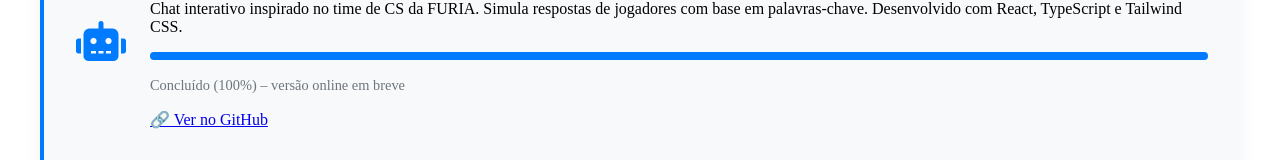
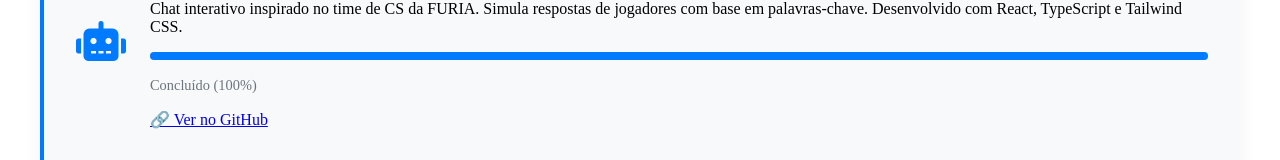
Before and after one commit to educlima/eduardo-portfolio, a plain HTML site: page projetos.html in a window 1280 px wide. Shown: the part 800-960 px from the top of the page. Drawn offline with Linux system fonts and the light colour scheme.

Commit message:
Update projetos.html

```diff
--- a/projetos.html
+++ b/projetos.html
@@ -73,7 +73,7 @@
     <div class="progress-bar">
       <div class="progress" style="width: 100%;"></div>
     </div>
-    <span class="progress-text">Concluído (100%) – versão online em breve</span>
+    <span class="progress-text">Concluído (100%)</span>
 <p><a href="https://github.com/educlima/furia-fanbot
 " target="_blank">🔗 Ver no GitHub</a></p>
 
```
